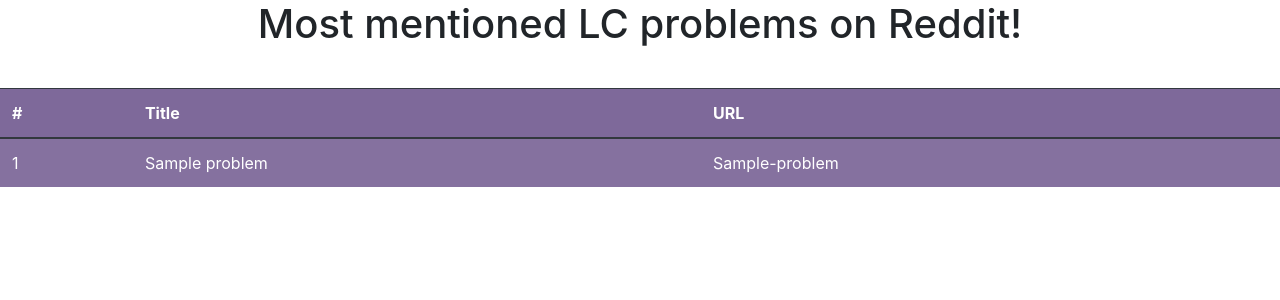
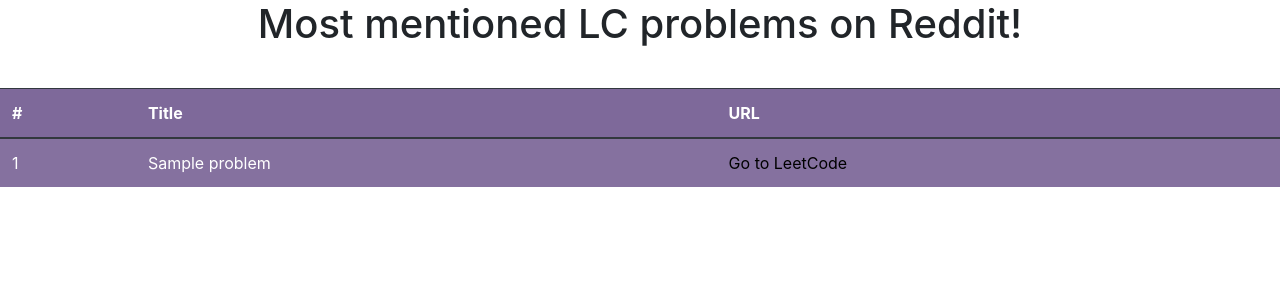
Before and after one commit to Breno-Faria/LcMentions, a Flask app: page / in a window 1280 px wide. Shown: the top 300 px of the page. Run offline with Flask 2, Linux system fonts and the light colour scheme; a database or web service that is not in the repository returns one stand-in record (values such as "Sample title"); some libraries are stand-ins or nearby versions.

Commit message:
bug fixing

```diff
--- a/app.py
+++ b/app.py
@@ -1,6 +1,5 @@
 from flask import Flask, render_template, request
 import os
-
 import psycopg2
 
 app = Flask(__name__, static_folder="static")
--- a/static/styles/index.css
+++ b/static/styles/index.css
@@ -34,3 +34,8 @@
     justify-content: center;
     gap: 2rem;
 }
+
+a
+{
+    color: black;
+}
--- a/templates/index.html
+++ b/templates/index.html
@@ -25,7 +25,7 @@
                 <tr>
                     <td>{{ loop.index0 + 1}}</td>
                     <td>{{ problem[0]}}</td>
-                    <td>{{ problem[0].replace(" ", "-") }}</td>
+                    <td><a href="https://leetcode.com/problems/{{problem[0].replace(" ", "-")}}" style="color: black">Go to LeetCode</a></td>
                 </tr>
             {% endfor %}
 
```
